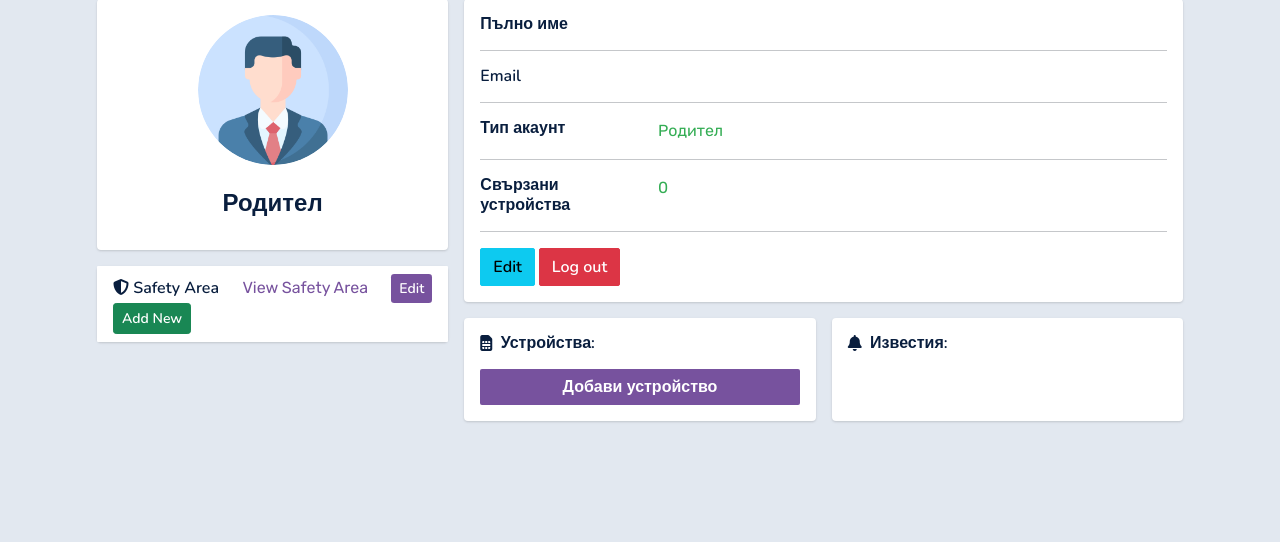
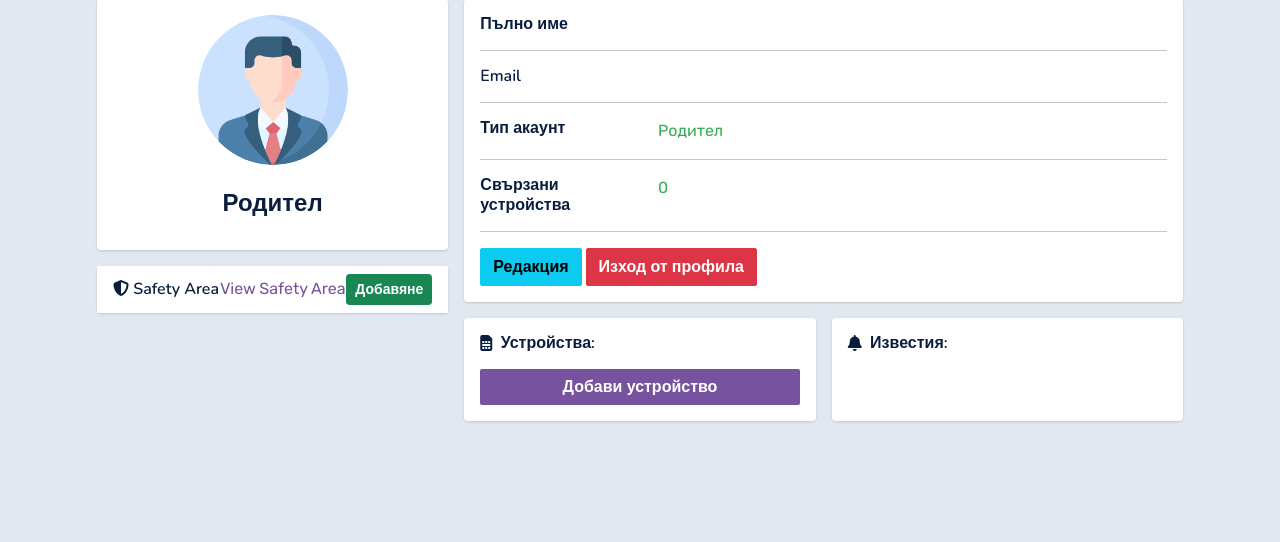
Before and after one commit to PTrendafilov/GPSProtection-Django, a Django app: page /profile/ in a window 1280 px wide. Shown: the part 166-708 px from the top of the page. Run offline with Django 4.2, Linux system fonts and the light colour scheme; some libraries are stand-ins or nearby versions.

Commit message:
Updating app

```diff
--- a/templates/footer.html
+++ b/templates/footer.html
@@ -19,7 +19,7 @@
                         </div>
                         <div class="d-flex mb-2">
                             <i class="bi bi-geo-alt text-primary me-2"></i>
-                            <p class="mb-0"><a href="https://goo.gl/maps/kgj6bvbXmDwYtUA38"
+                            <p class="mb-0"><a href="https://www.google.com/maps/place/g.k.+Lozenets,+ul.+%22Bigla%22,+Sofia/@42.6711214,23.3237596,17z/data=!3m1!4b1!4m6!3m5!1s0x40aa84535a6d267d:0xd94f1f96428536a1!8m2!3d42.6711175!4d23.3263345!16s%2Fg%2F11x9pt9_7?entry=ttu"
                                     style="text-decoration: underline; color: white;" target="_blank">ул.Бигла</a></p>
                         </div>
                         <div class="d-flex mb-2">
--- a/templates/profile.html
+++ b/templates/profile.html
@@ -4,7 +4,7 @@
 
 <head>
     <meta charset="utf-8">
-    <title>Faculty of Chemistry and Pharmacy, Sofia University</title>
+    <title>GPS Protection</title>
     <meta content="width=device-width, initial-scale=1.0" name="viewport">
     <meta content="Free HTML Templates" name="keywords">
     <meta content="Free HTML Templates" name="description">
@@ -129,7 +129,7 @@
                             {%endfor%}
                         </div>
                         <input type="hidden" id="research_interests" name="research_interests" value="{%for research_interest in staff.research_interests%}{{research_interest}}{%endfor%}">
-                        <button type="button" class="form-control bg-light border-0" style="height: 55px; margin-left:8px; margin-top:15px;" onclick='addResearchInterest(event)'>Add research interest</button>
+                        <button type="button" class="form-control bg-light border-0" style="height: 55px; margin-left:8px; margin-top:15px;" onclick='addResearchInterest(event)'>Добави устройство</button>
                         <p id="limitMessage" style="color: red; display: none;">Limit of 10 research interests reached!</p>
                     </div>
                     <div class="col-12">
@@ -190,45 +190,23 @@
         <div class="overlay" id='research-form-container'>
             <div class="form-container">
             <span class="closeBtn" onclick="hideResearchForm()" style="cursor:pointer;">&times;</span>
-            <h2 style='text-align:center;'> Add Research </h2>
+            <h2 style='text-align:center;'> Добави устройство </h2>
             <form enctype="multipart/form-data" class="scrollable-form" id="researchForm" method='POST'>
                 {% csrf_token %}
                 <div class="row g-3">
 
                     <div class="col-xl-12">
-                        <input name="title" type="text" class="form-control bg-light border-0" placeholder="Заглавие на статията" style="height: 55px; margin-top:10px;">
+                        <input name="title" type="text" class="form-control bg-light border-0" placeholder="Име на устройството" style="height: 55px; margin-top:10px;">
                     </div>
 
                     <div class="col-xl-12">
-                        <input name="research-link" type="url" class="form-control bg-light border-0" placeholder="Линк към статията" style="height: 55px;">
+                        <input name="research-link" type="url" class="form-control bg-light border-0" placeholder="ID на устройството" style="height: 55px;">
                     </div>
 
-                    <div class="col-xl-12">
-                        <select name = 'category' class="form-select bg-light border-0" style="height: 55px;">
-                        {% if staff.get_category_display == "AFM laboratory" %}
-                            <option value="1" selected>AFM лаборатория</option>
-                            <option value="2">CF лаборатория</option>
-                        {%else%}
-                            <option value="2" selected>CF лаборатория</option>
-                            <option value="1">AFM лаборатория</option>
-                        {%endif%}
-                        </select>
-                    </div>
-
-                    <div id="writersSection" class="col-12">
-                        <div id="writersContainer">
-                            {%for writer in staff.writers%}
-                                <input type="text" placeholder="Add writer" class="form-control bg-light border-0 mt-2 writer-input" style="height: 55px;" value="{{writer}}" oninput="autoSuggest(this)">
-                            {%endfor%}
-                        </div>
-                        <input type="hidden" id="writers" name="writers" value="{%for writer in staff.writers%}{{writer}}{%endfor%}">
-                        <button type="button" class="form-control bg-light border-0" style="height: 55px; margin-left:8px;" onclick='addWriter(event)'>Add writer</button>
-                        <p id="writerLimitMessage" style="color: red; display: none;">Limit of 20 writers reached!</p>
-                    </div>
 
                     <div class="col-12">
-                        <input type="button" value="Registrate" class="btn btn-primary py-md-2 px-md-5 me-3" style='width:200px;' onclick="validateAndCreate();">
-                        <button type="button" onclick="hideResearchForm();" class="btn  btn-outline-deepblue py-md-2 px-md-5 me-3" style='width:200px;'>Close</button>
+                        <input type="button" value="Добави" class="btn btn-primary py-md-2 px-md-5 me-3" style='width:200px;' onclick="validateAndCreate();">
+                        <button type="button" onclick="hideResearchForm();" class="btn  btn-outline-deepblue py-md-2 px-md-5 me-3" style='width:200px;'>Затвори</button>
                     </div>
                 </div>
             </form>
@@ -271,8 +249,7 @@
                               <span class="text-secondary">
                                  <a href="{{ staff.safety_area }}">View Safety Area</a>
                               </span>
-                              <button class="btn btn-primary btn-sm" onclick="editSafetyArea()">Edit</button>
-                              <button class="btn btn-success btn-sm" onclick="addSafetyArea()">Add New</button>
+                              <button class="btn btn-success btn-sm" onclick="addSafetyArea()">Добавяне</button>
                            </li>
                         </ul>
                      </div>
@@ -337,8 +314,8 @@
                            {% if user.full_name == staff.name or user.is_superuser %}
                            <div class="row">
                               <div class="col-sm-12">
-                                 <a class="btn btn-info " target="__blank" onclick="showEditForm()">Edit</a>
-                                 <a class="btn btn-danger " target="__blank" href="/logout">Log out</a>
+                                 <a class="btn btn-info " target="__blank" onclick="">Редакция</a>
+                                 <a class="btn btn-danger " target="__blank" href="/logout">Изход от профила</a>
                               </div>
                            </div>
                            {% endif %}
```
Also changed, not shown: templates/login-registration.html (+4 -4 lines), db.sqlite3.
